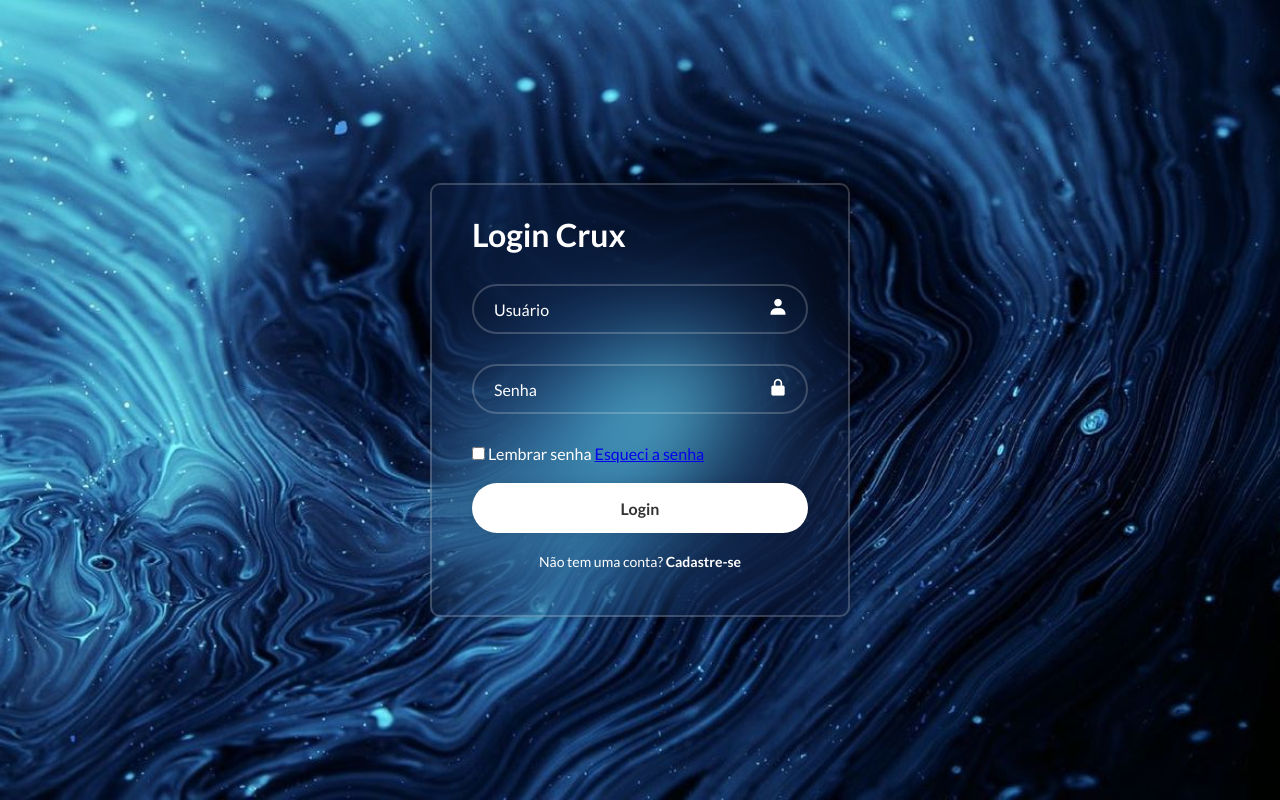
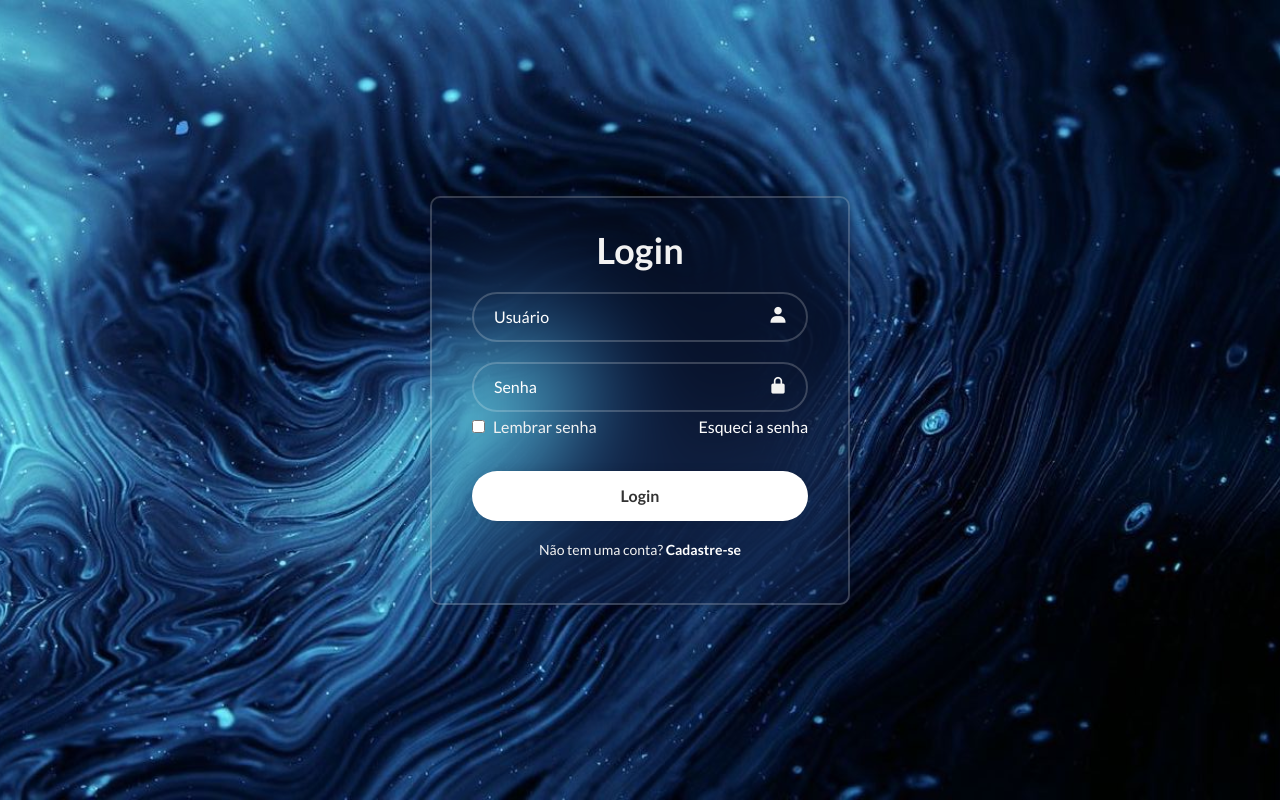
Before and after one commit to Joaofreitas18/Codigos_Academicos, a plain HTML site: page U_Desafio_outra_4/index_desafio.html in a window 1280 px wide. Drawn offline with nearby package versions, Linux system fonts and the light colour scheme.

Commit message:
Correção de erros.
Tinham algumas classes que nao estavam rodando, logo era um erro na escrita, alterei algumas classes e a formatação.

```diff
--- a/U_Desafio_outra_4/index_desafio.html
+++ b/U_Desafio_outra_4/index_desafio.html
@@ -3,28 +3,29 @@
 <head>
     <meta charset="UTF-8">
     <meta name="viewport" content="width=device-width, initial-scale=1.0">
-    <link href='https://unpkg.com/boxicons@2.1.4/css/boxicons.min.css' rel='stylesheet'>
+    <link href='https://unpkg.com/boxicons@2.1.4/css/boxicons.min.css' rel='stylesheet'> <!--Link da biblioteca dos icones-->
+    <link rel="stylesheet" href="styless.css">
     <title>Crux Login</title>
-    <link rel="stylesheet" href="styless.css">
 </head>
 <body>
     <main class="container">
         <form>
-            <h1>Login Crux</h1>
+            <h1>Login</h1>
+
             <div class="input-box">
               <input placeholder="Usuário" type="email">
-              <i class="bx bxs-user"></i>
+              <i class="bx bxs-user"></i> <!--Essa é a classe referente ao icone de usuario-->
             </div>
 
             <div class="input-box">
               <input placeholder="Senha" type="password">
-              <i class="bx bxs-lock-alt"></i> <!--essa classe é referente aos icones -->
+              <i class="bx bxs-lock-alt"></i> <!--Essa é a classe referente ao icone de trancado-->
             </div>
 
-            </div class="remember-forgot">
+            <div class="remember-forgot">
                 <label>
-                   <input type="checkbox">
-                   Lembrar senha
+                    <input type="checkbox">
+                      Lembrar senha
                 </label>
                 <a href="#">Esqueci a senha</a>
             </div>
@@ -36,8 +37,8 @@
             </div>
 
        </form>
+    </main>
 
-    </main>
 
 </body>
 </html>
--- a/U_Desafio_outra_4/styless.css
+++ b/U_Desafio_outra_4/styless.css
@@ -1,4 +1,13 @@
-@import url('https://fonts.googleapis.com/css2?family=Inter:ital,opsz,wght@0,14..32,700;1,14..32,700&family=Lato:ital,wght@0,100;0,300;0,400;0,700;0,900;1,100;1,300;1,400;1,700;1,900&display=swap');
+@import url('https://fonts.googleapis.com/css2?family=Inter:ital,opsz,wght@0,14..32,100..900;1,14..32,100..900&display=swap');
+@import url('https://fonts.googleapis.com/css2?family=Inter:ital,opsz,wght@0,14..32,100..900;1,14..32,100..900&family=Roboto:ital,wght@0,100;0,300;0,400;0,500;0,700;0,900;1,100;1,300;1,400;1,500;1,700;1,900&display=swap');
+@import url('https://fonts.googleapis.com/css2?family=Inter:ital,opsz,wght@0,14..32,100..900;1,14..32,100..900&family=Lato:ital,wght@0,100;0,300;0,400;0,700;0,900;1,100;1,300;1,400;1,700;1,900&family=Roboto:ital,wght@0,100;0,300;0,400;0,500;0,700;0,900;1,100;1,300;1,400;1,500;1,700;1,900&display=swap');
+
+:root {
+    --cor-texto: #333333;      /* Cor do texto */
+    --fonte-titulo: 'Inter';
+    --fonte-sub-titulo: 'Roboto';
+    --fonte-texto: 'lato';
+}
 
 * {
     margin: 0;          /* O * serve pra zerar a pagina, o layout*/
@@ -11,10 +20,10 @@ body{
     display: flex;
     justify-content: center;
     align-items: center;
-    min-height: 100vh;   /*Meio que é o minimo de altura que le vai ter é 100vh ou seja a tela toda*/
-    background: url('/U_Desafio_outra_4/6a11401925083aa82b0f966846811632.jpg');
-    background-size: cover;
-    background-position: center();
+    min-height: 100vh;   /*Meio que é o minimo de altura que le vai ter é 100vh no caso toda a tela*/
+    background: url('./6a11401925083aa82b0f966846811632.jpg');
+    background-size: cover; /* size serve pra esticar a tela toda*/
+    background-position: center;
 }
 
 .container {
@@ -22,13 +31,13 @@ body{
     background-color: transparent;
     border: 2px solid rgba(255,255,255, .2);
     border-radius: 10px;
-    color: #fff;
+    color: #f2f2f2;
     padding: 30px 40px;
     box-shadow: 0 0 10px rgba(0,0,0, .2);
     backdrop-filter: blur(50px);
 }
 
-.conteiner h1{
+.container h1 {
     font-size: 36px;
     text-align: center;  /*Alinhar ao centro da tela*/
 }
@@ -37,16 +46,16 @@ body{
     position: relative;
     width: 100%;
     height: 50px;
-    margin: 30px 0;
+    margin: 20px 0;
 }
 
 .input-box input {
     width: 100%;
     height: 100%;
-    background-color: transparent;
+    background-color: transparent; /* com o color transparent, podemos fazer alguns efeitos por isso a escolha dele*/
     border: 2px solid rgba(255,255,255, .2);
     border-radius: 40px;
-    outline: none;
+    outline: none; /*Tirei outline porque acho horrivel aquela linha dentro da caixa*/
     font-size: 16px;
     color: #fff;
     padding: 20px 45px 20px 20px;
@@ -56,10 +65,10 @@ body{
     color: #fff;
 }
 
-.input-box i {
+.input-box i { /* Vai fazer alteração no icone*/
     position: absolute;
     right: 20px;
-    top: 25%;
+    top: 26%;
     font-size: 20px;
 }
 
```
